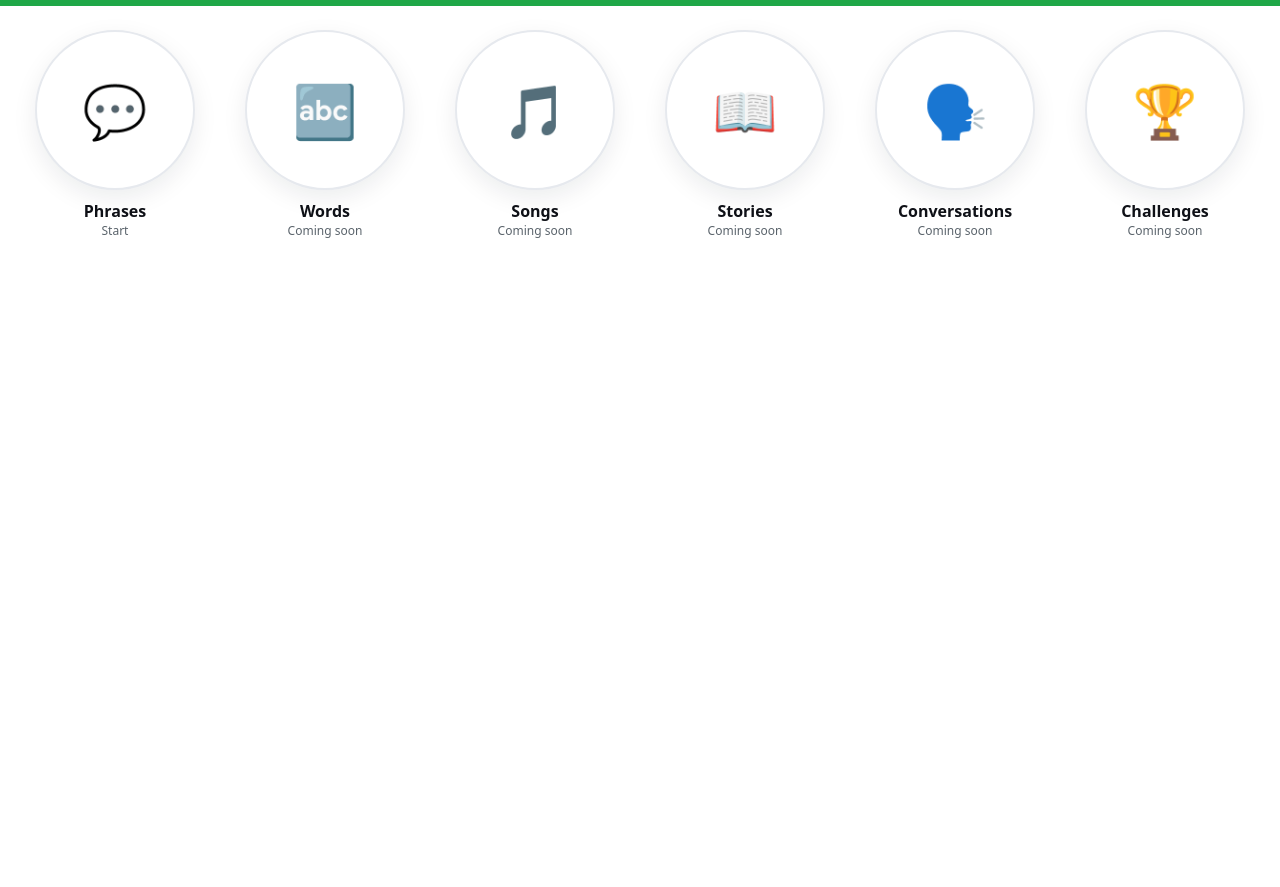
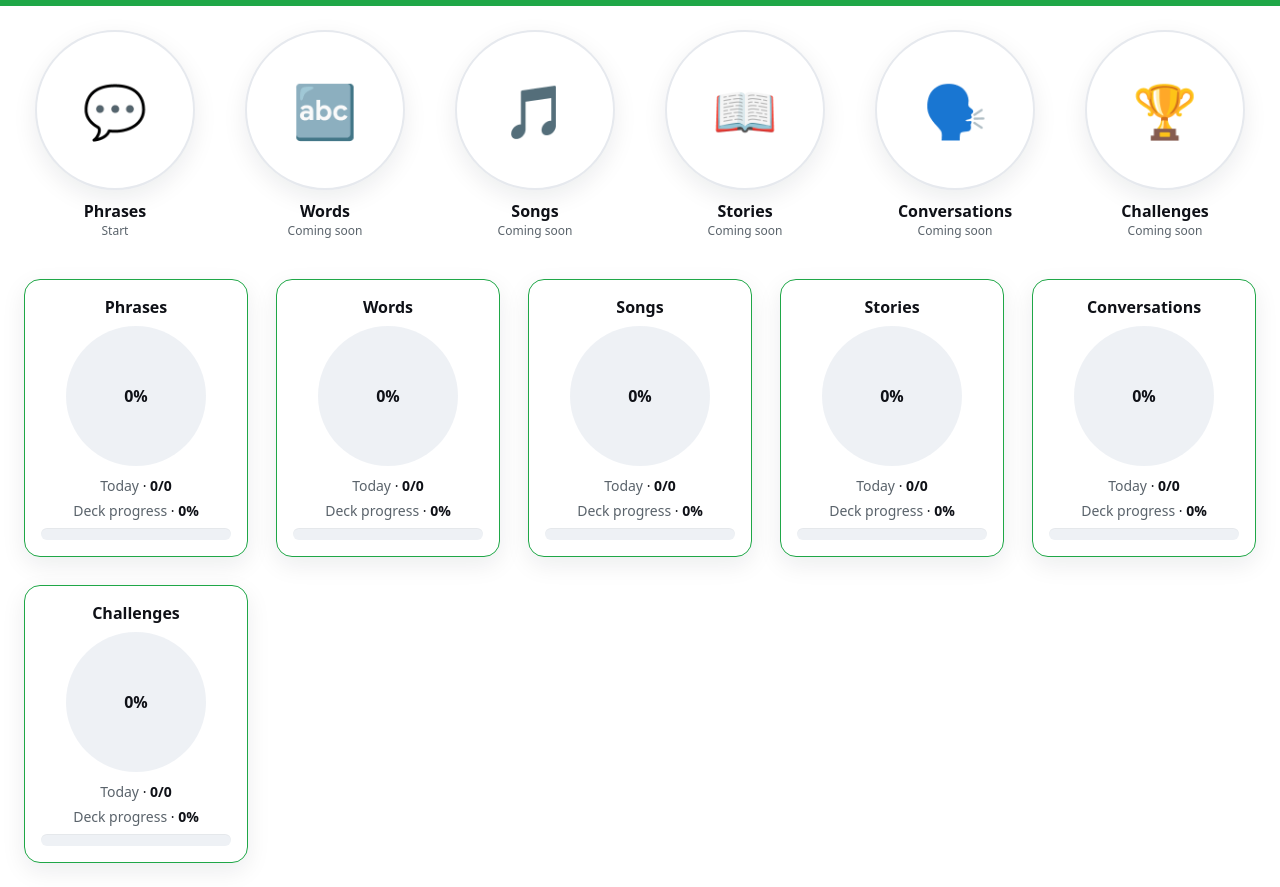
Before and after one commit to LAPrice90/flashcards, a plain HTML site: page index.html in a window 1280 px wide. Shown: the part 56-943 px from the top of the page. Before the commit the page ends 800 px from the top, so only its background shows below. Drawn offline with Linux system fonts and the light colour scheme; no server answers.

Commit message:
Add stats boxes to home dashboard

```diff
--- a/js/app.js
+++ b/js/app.js
@@ -437,7 +437,7 @@ function go(route){
 
 
 /* ========= Mode selection dashboard ========= */
-function renderHome(){
+async function renderHome(){
   const wrap=document.createElement('div');
   wrap.innerHTML=`
     <div class="skills-grid">
@@ -472,8 +472,85 @@ function renderHome(){
         <div class="sub">Coming soon</div>
       </a>
     </div>
+
+    <div class="stats-grid">
+      <div class="panel-white stat-card" id="stat-phrases">
+        <div class="panel-title">Phrases</div>
+        <div class="ring" id="homePhraseRing"><span id="homePhraseRingTxt">0%</span></div>
+        <div class="list">
+          <div><span class="k">Today</span> · <span class="v" id="homePhraseToday">0/0</span></div>
+          <div><span class="k">Deck progress</span> · <span class="v" id="homePhraseProgLabel">0%</span></div>
+        </div>
+        <div class="progress" id="homePhraseProg"><i></i></div>
+      </div>
+      <div class="panel-white stat-card">
+        <div class="panel-title">Words</div>
+        <div class="ring"><span>0%</span></div>
+        <div class="list">
+          <div><span class="k">Today</span> · <span class="v">0/0</span></div>
+          <div><span class="k">Deck progress</span> · <span class="v">0%</span></div>
+        </div>
+        <div class="progress"><i></i></div>
+      </div>
+      <div class="panel-white stat-card">
+        <div class="panel-title">Songs</div>
+        <div class="ring"><span>0%</span></div>
+        <div class="list">
+          <div><span class="k">Today</span> · <span class="v">0/0</span></div>
+          <div><span class="k">Deck progress</span> · <span class="v">0%</span></div>
+        </div>
+        <div class="progress"><i></i></div>
+      </div>
+      <div class="panel-white stat-card">
+        <div class="panel-title">Stories</div>
+        <div class="ring"><span>0%</span></div>
+        <div class="list">
+          <div><span class="k">Today</span> · <span class="v">0/0</span></div>
+          <div><span class="k">Deck progress</span> · <span class="v">0%</span></div>
+        </div>
+        <div class="progress"><i></i></div>
+      </div>
+      <div class="panel-white stat-card">
+        <div class="panel-title">Conversations</div>
+        <div class="ring"><span>0%</span></div>
+        <div class="list">
+          <div><span class="k">Today</span> · <span class="v">0/0</span></div>
+          <div><span class="k">Deck progress</span> · <span class="v">0%</span></div>
+        </div>
+        <div class="progress"><i></i></div>
+      </div>
+      <div class="panel-white stat-card">
+        <div class="panel-title">Challenges</div>
+        <div class="ring"><span>0%</span></div>
+        <div class="list">
+          <div><span class="k">Today</span> · <span class="v">0/0</span></div>
+          <div><span class="k">Deck progress</span> · <span class="v">0%</span></div>
+        </div>
+        <div class="progress"><i></i></div>
+      </div>
+    </div>
   `;
   wrap.querySelectorAll('.skill').forEach(el=>el.addEventListener('click',e=>{e.preventDefault();go(el.dataset.target);}));
+
+  // phrase stats
+  const dk = deckKeyFromState();
+  const deckId = dk;
+  const prog  = JSON.parse(localStorage.getItem(progressKey) || '{"seen":{}}');
+  const rows  = await loadDeckRows(deckId);
+  const learned = Object.keys(prog.seen || {}).length;
+  const deckPct = rows.length ? Math.round((learned/rows.length)*100) : 0;
+
+  const daily = JSON.parse(localStorage.getItem(dailyKey) || '{}');
+  const allowed = daily.allowed || 0;
+  const used    = daily.used    || 0;
+  const pct     = allowed ? Math.round((used/allowed)*100) : 0;
+
+  wrap.querySelector('#homePhraseRing').style.setProperty('--pct', pct + '%');
+  wrap.querySelector('#homePhraseRingTxt').textContent = pct + '%';
+  wrap.querySelector('#homePhraseToday').textContent = `${used}/${allowed}`;
+  wrap.querySelector('#homePhraseProg').style.setProperty('--w', deckPct + '%');
+  wrap.querySelector('#homePhraseProgLabel').textContent = `${deckPct}%`;
+
   return wrap;
 }
 
--- a/styles/dashboard.css
+++ b/styles/dashboard.css
@@ -8,6 +8,15 @@
   display:grid; grid-template-columns: repeat(auto-fit, minmax(160px,1fr));
   gap:28px; align-items:start;
 }
+
+.stats-grid{
+  display:grid; grid-template-columns: repeat(auto-fit, minmax(200px,1fr));
+  gap:28px; margin-top:40px; align-items:start;
+}
+
+.stat-card{ text-align:center; }
+
+.stat-card .progress{ margin-top:8px; }
 
 .skill{ text-align:center; text-decoration:none; color:inherit; user-select:none; }
 .skill .bubble{
```
